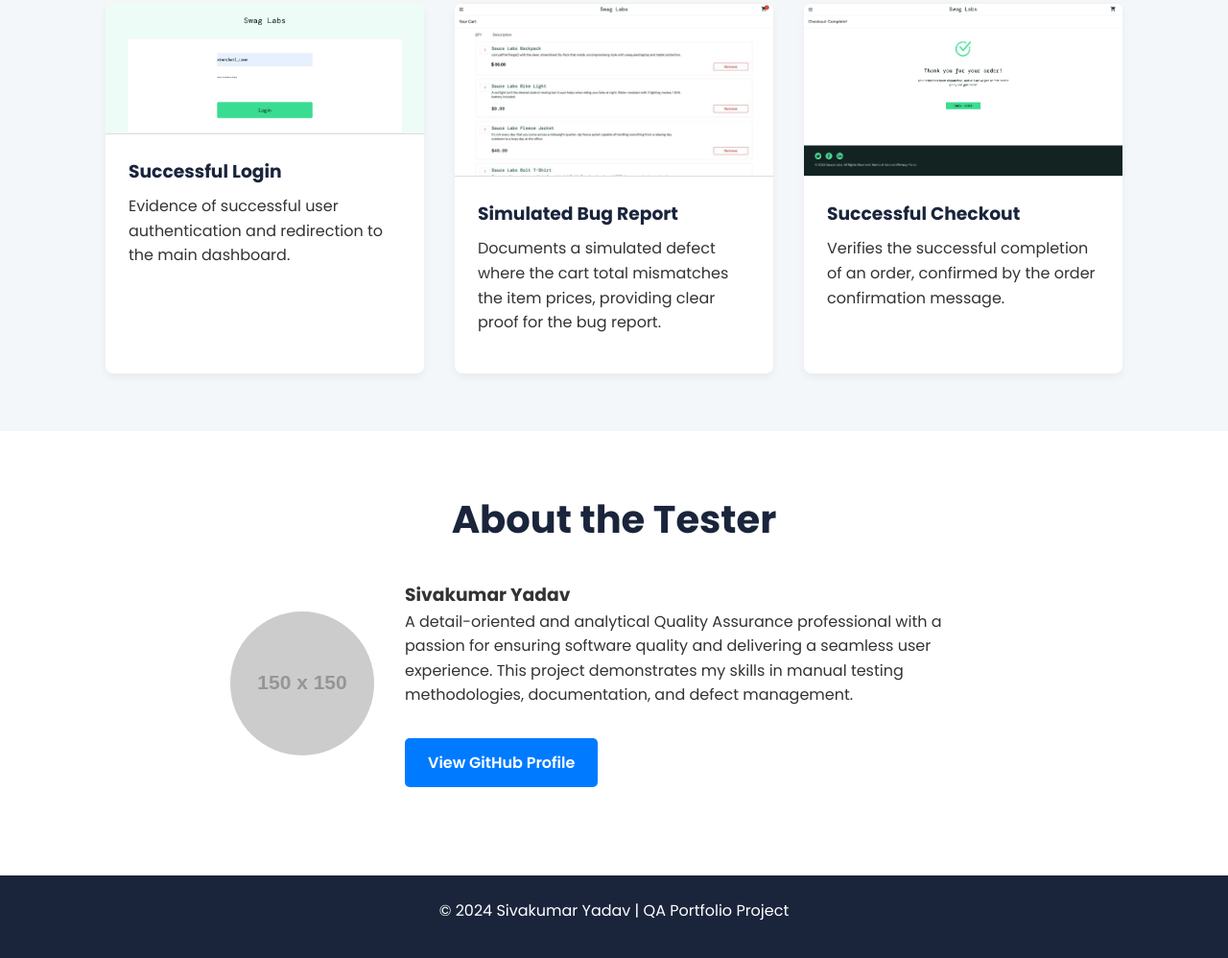
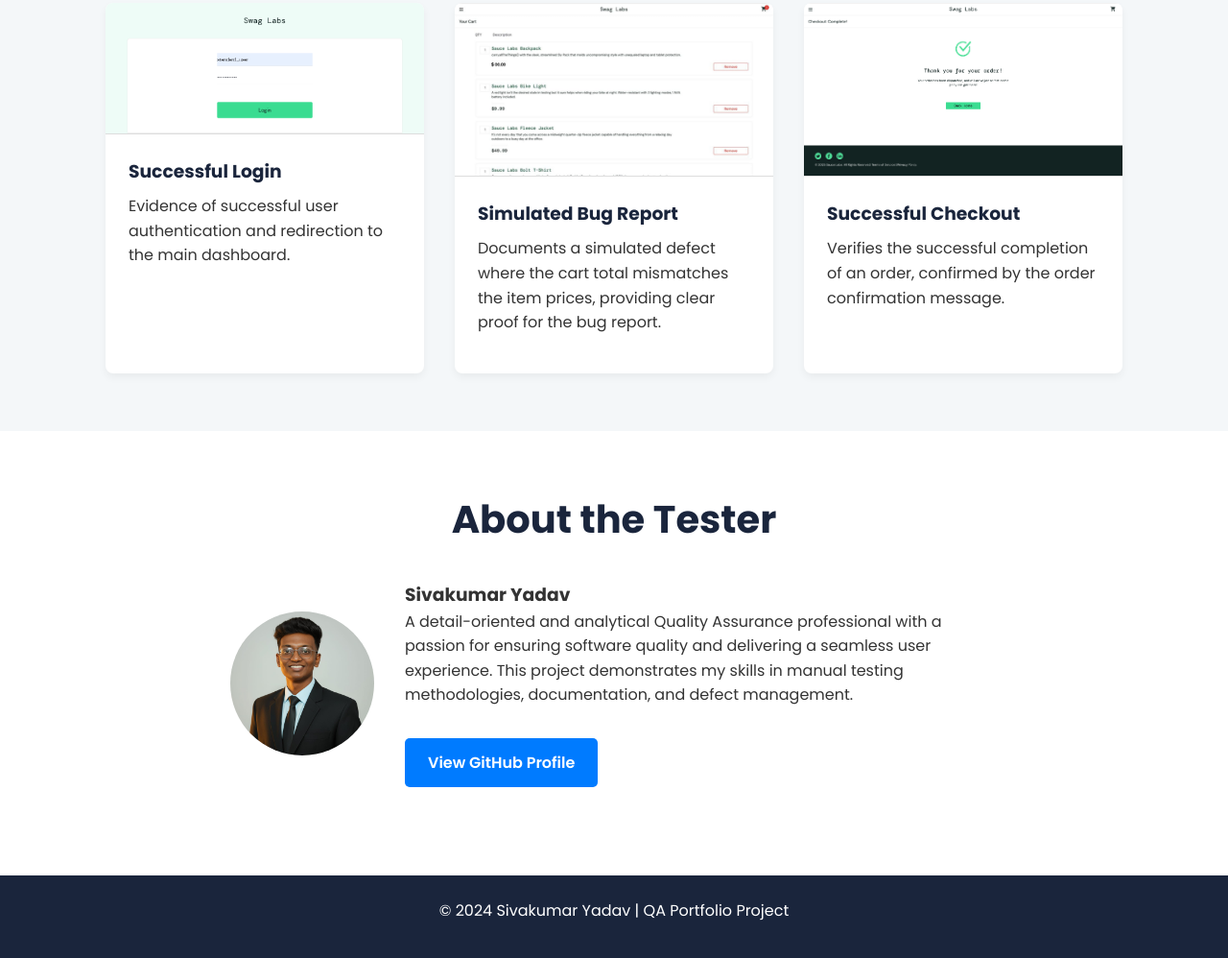
Before and after one commit to Shivakumar260503/QKart-Web-Testing-Project, a plain HTML site: page docs/index.html in a window 1280 px wide. Shown: the part 1667-2665 px from the top of the page at 96% size. Drawn offline with Linux system fonts and the light colour scheme; placeholder pictures from the web are drawn by us.

Commit message:
feat: Add profile picture

```diff
--- a/docs/index.html
+++ b/docs/index.html
@@ -110,7 +110,7 @@
             <div class="container">
                 <h2>About the Tester</h2>
                 <div class="about-content">
-                    <img src="https://via.placeholder.com/150" alt="Your Name" class="avatar">
+                    <img src="assets/profile.png" alt="Sivakumar Yadav" class="avatar">
                     <div>
                         <h3>Sivakumar Yadav</h3>
                         <p>A detail-oriented and analytical Quality Assurance professional with a passion for ensuring software quality and delivering a seamless user experience. This project demonstrates my skills in manual testing methodologies, documentation, and defect management.</p>
```
Also changed, not shown: docs/assets/profile.png (added).
